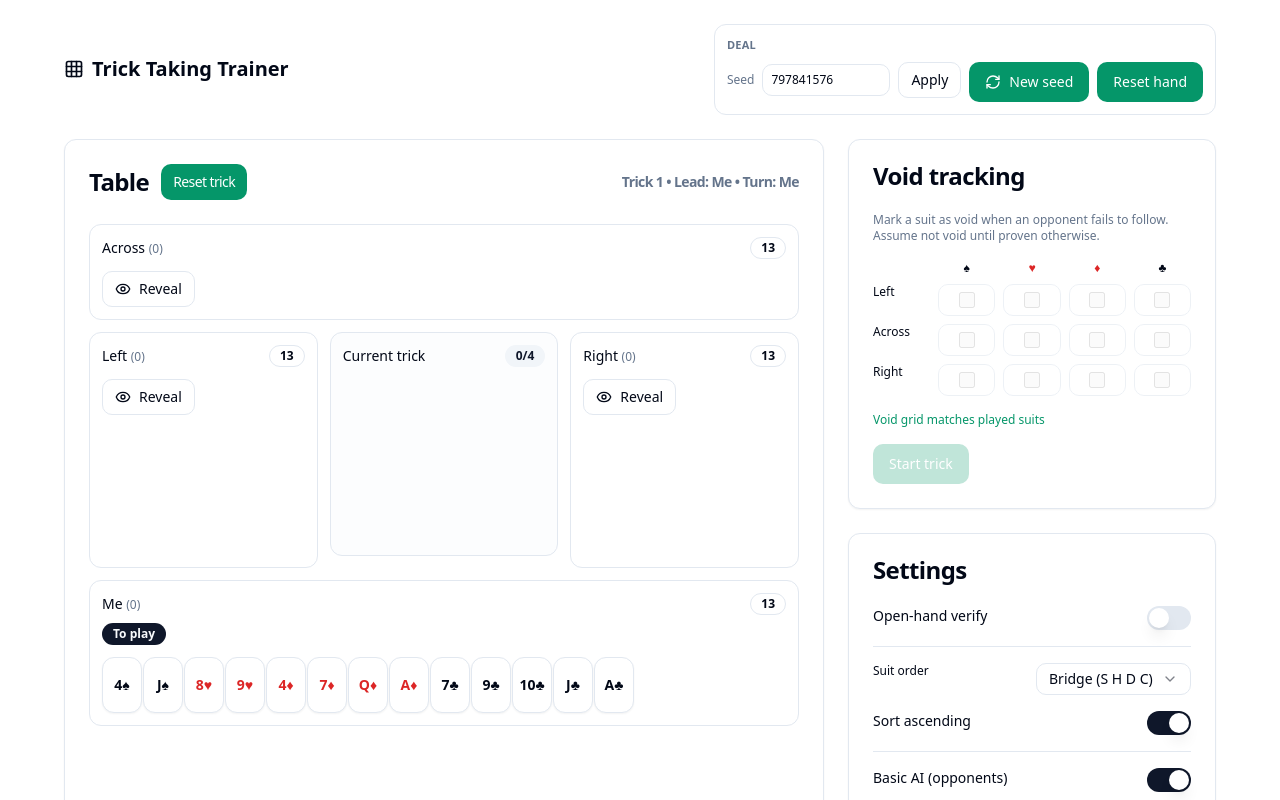
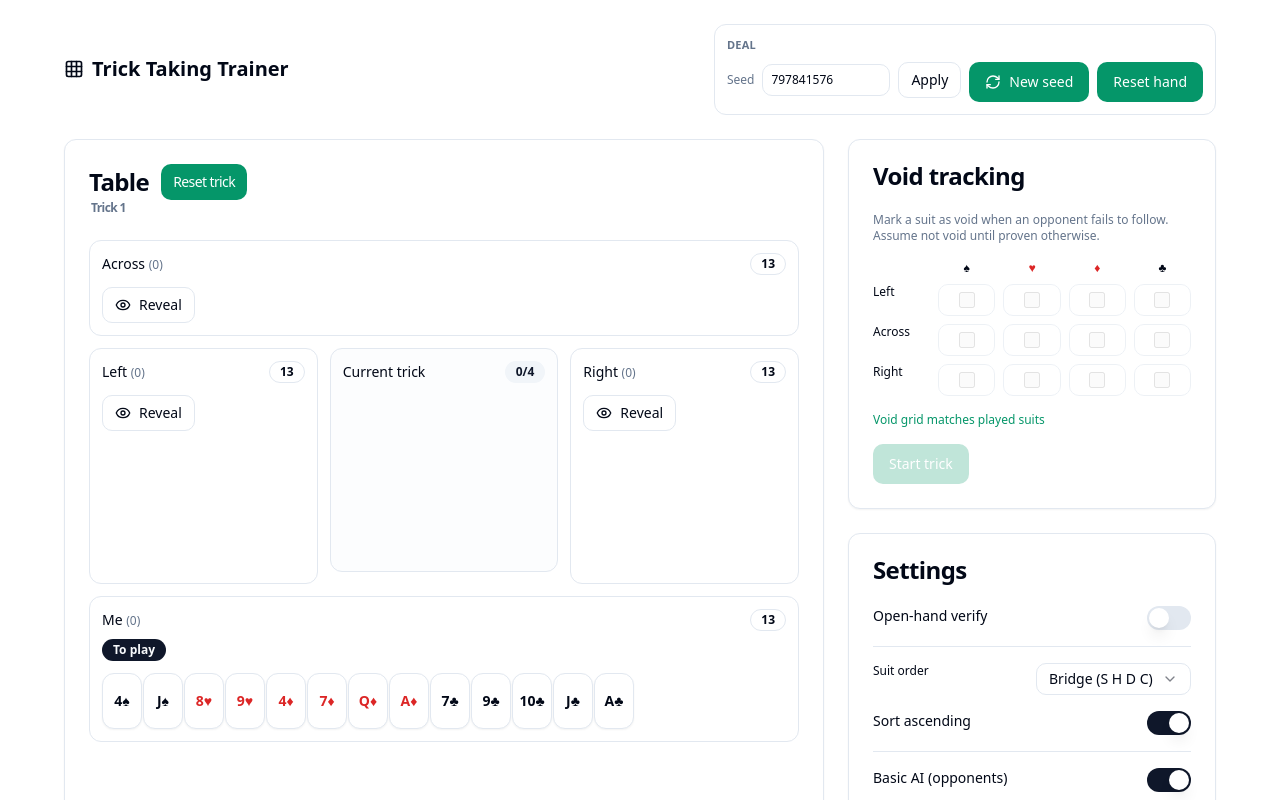
Before and after one commit to gsingh93/trick-taking-trainer, a React (Vite) app: page / in a window 1280 px wide. Shown: the top 800 px of the page. Built offline with nearby package versions, Linux system fonts and the light colour scheme; the HTML template or start-up script is replaced by a standard one.

Commit message:
Remove redundant status information

```diff
--- a/src/App.tsx
+++ b/src/App.tsx
@@ -906,16 +906,15 @@ export default function App() {
           <Card className="lg:col-span-2">
             <CardHeader>
               <CardTitle className="flex items-center justify-between">
-                <div className="flex items-center gap-3">
-                  <span>Table</span>
-                  <Button size="sm" className="bg-emerald-600 text-white hover:bg-emerald-700" onClick={resetTrickOnly}>
-                    Reset trick
-                  </Button>
+                <div className="flex flex-col">
+                  <div className="flex items-center gap-3">
+                    <span>Table</span>
+                    <Button size="sm" className="bg-emerald-600 text-white hover:bg-emerald-700" onClick={resetTrickOnly}>
+                      Reset trick
+                    </Button>
+                  </div>
+                  <div className="pl-0.5 text-xs text-muted-foreground">Trick {trickNo}</div>
                 </div>
-                <span className="text-sm text-muted-foreground">
-                  Trick {trickNo} • Lead: {leader} • Turn: {turn}
-                  {isResolving ? " • Resolving…" : ""}
-                </span>
               </CardTitle>
             </CardHeader>
             <CardContent>
```
